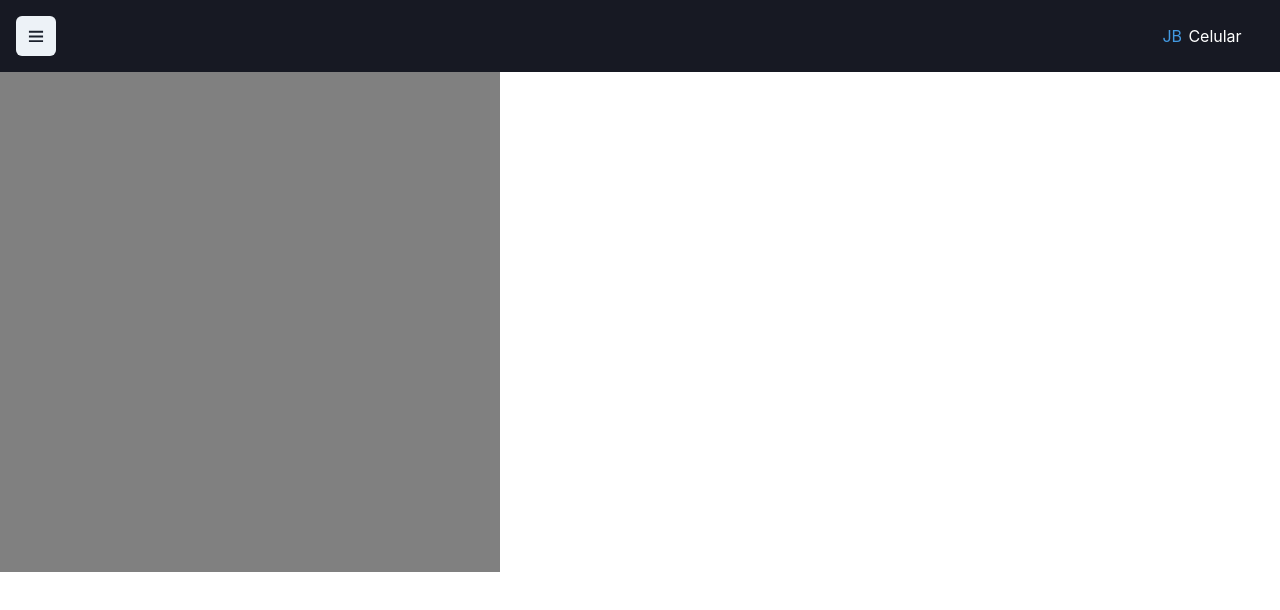
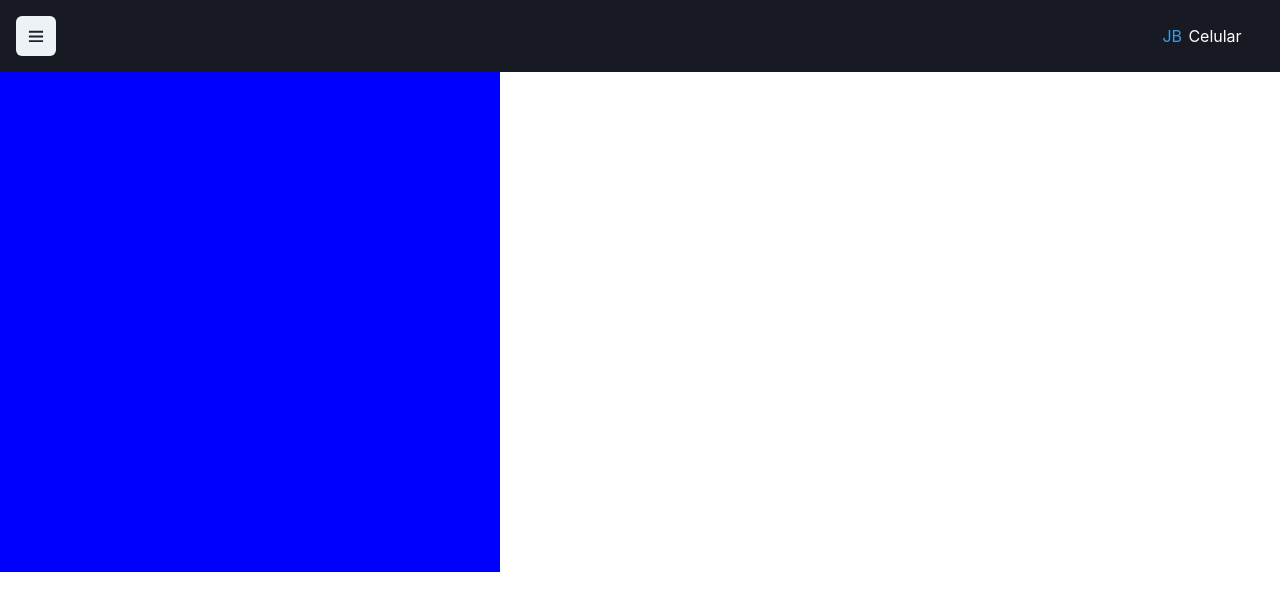
Before and after one commit to zenduku/otroproyecto, a Next.js app: page / in a window 1280 px wide. Shown: the top 610 px of the page. Built offline with nearby package versions, Linux system fonts and the light colour scheme.

Commit message:
inicio color blue

```diff
--- a/src/pages/index.js
+++ b/src/pages/index.js
@@ -19,7 +19,7 @@ export default function Home() {
     <>
           <BarraPrincipal setCurrentView={setCurrentView}/>
 
-          {currentView ==="Inicio" && <Flex  w="500px" h="500px" bg="grey" > </Flex>}
+          {currentView ==="Inicio" && <Flex  w="500px" h="500px" bg="blue" > </Flex>}
 
           {currentView ==="Control de Caja" && <Flex  w="500px" h="500px" bg="yellow" > </Flex>}
 
```
